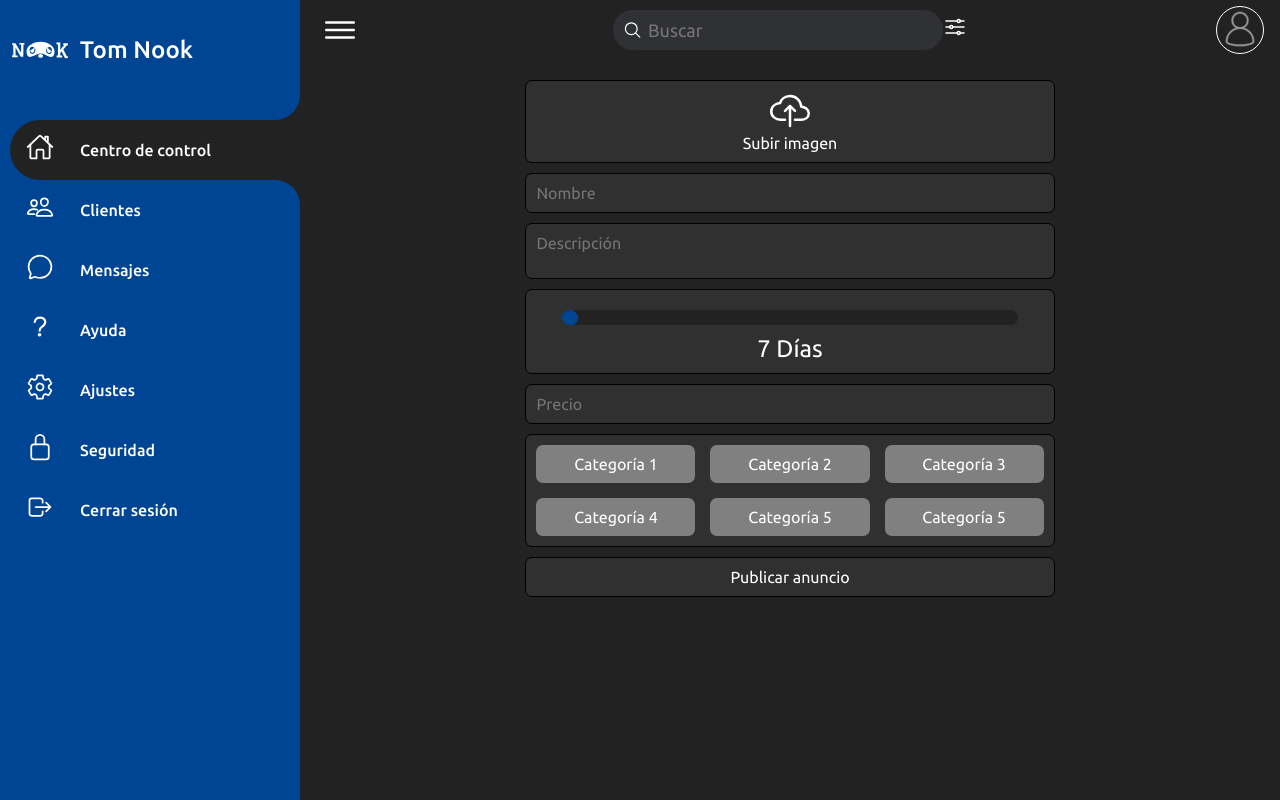
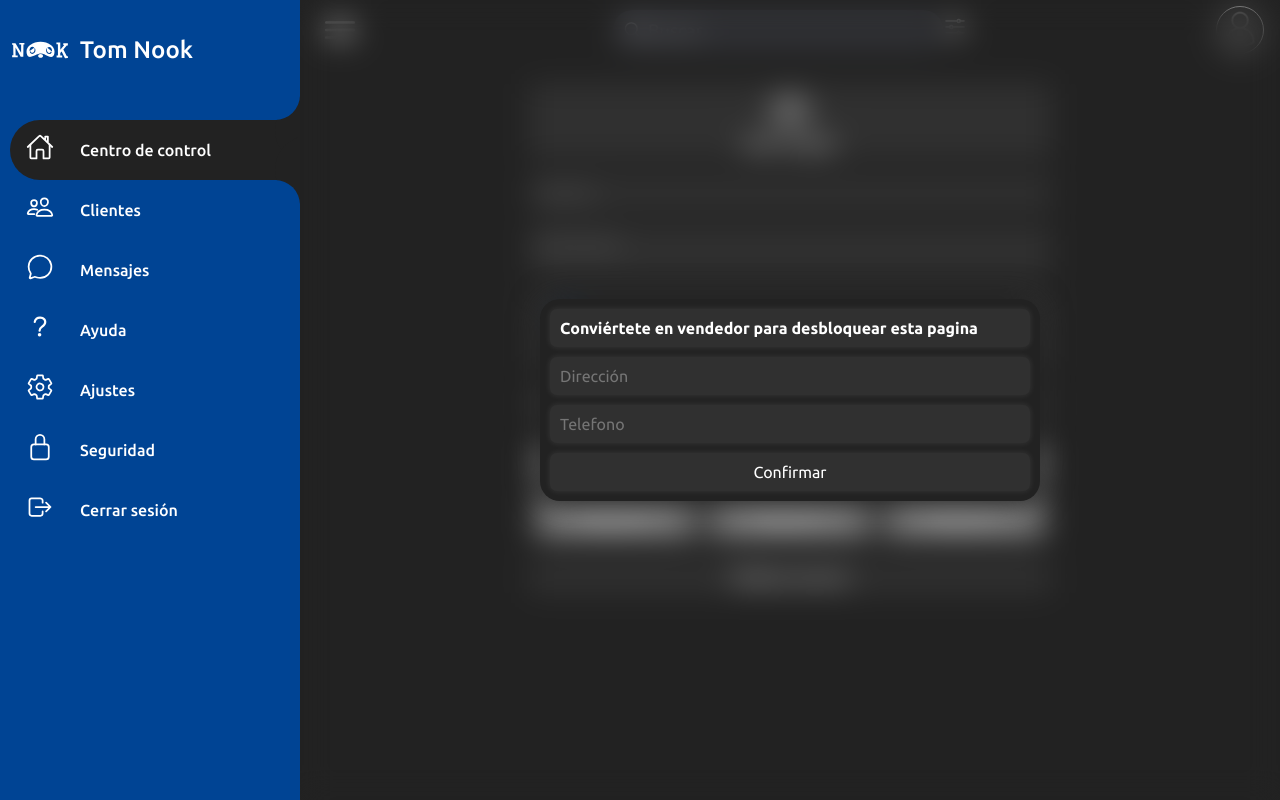
Before and after one commit to AlaitzCandela/Grupo3-Reto2, a PHP site: page /views/subir-anuncio.view.php in a window 1280 px wide. Run offline with PHP 8.4, Linux system fonts and the light colour scheme.

Commit message:
Cambios varios

```diff
--- a/servidor/web/css/styles.css
+++ b/servidor/web/css/styles.css
@@ -291,7 +291,7 @@ main .profile-pic img {
 }
 
 
-.contenedor-formulario {
+.contenido {
     color: white;
     margin: 80px auto 50px auto;
     width: 90%;
@@ -301,7 +301,7 @@ input[type="file"] {
     display: none;
 }
 
-.contenedor-formulario form {
+.contenido form {
     width: 60%;
     max-width: 800px;
     margin: 0 auto;
@@ -315,7 +315,7 @@ input[type="file"] {
     display: none;
 }
 
-.contenedor-formulario form label {
+.contenido form label {
     cursor: pointer;
 }
 
@@ -336,7 +336,7 @@ input[type="file"] {
     object-fit: scale-down;
 }
 
-.contenedor-formulario form > *:nth-child(n) {
+.contenido form > *:nth-child(n) {
     color: white;
     font-size: 1em;
     background-color: var(--black2);
@@ -348,11 +348,11 @@ input[type="file"] {
     padding: 10px;
 }
 
-.contenedor-formulario form label:first-child {
+.contenido form label:first-child {
     text-align: center;
 }
 
-.contenedor-formulario form label img {
+.contenido form label img {
     max-width: 100%;
 }
 
@@ -361,7 +361,7 @@ input[type="range"] {
     border: none;
 }
 
-.contenedor-formulario form textarea {
+.contenido form textarea {
     width: 60%;
     resize: none;
 }
@@ -414,18 +414,18 @@ input[type="range"] {
     box-shadow: -407px 0 0 400px var(--blue);
 }
 
-.contenedor-formulario p {
+.contenido p {
     transition: .2s;
     cursor: pointer;
     display: none;
     text-align: center;
 }
 
-.contenedor-formulario p:hover {
+.contenido p:hover {
     background-color: var(--blue);
 }
 
-.contenedor-formulario .categorias {
+.contenido .categorias {
     display: grid;
     grid-gap: 15px;
     grid-template-columns: repeat(3, 1fr);
@@ -465,12 +465,12 @@ label {
     background-color: var(--blue2);
 }
 
-.contenedor-formulario form input[type="submit"] {
+.contenido form input[type="submit"] {
     cursor: pointer;
     background-color: var(--black2);
 }
 
-.contenedor-formulario form input[type="submit"]:hover {
+.contenido form input[type="submit"]:hover {
     animation-name: btnSubmit;
     animation-duration: 1s;
     animation-iteration-count: infinite;
@@ -484,6 +484,107 @@ label {
     to{
         background-color: var(--blue2);
     }
+}
+
+.modal {
+    height: 100%;
+    width: 100%;
+    position: absolute;
+    top: 0;
+    left: 0;
+    backdrop-filter: blur(15px);
+    display: flex;
+    justify-content: center;
+    align-items: center;
+}
+
+.modal form {
+    background-color: var(--black1);
+    padding: 10px;
+    border-radius: 20px;
+    box-shadow: 0 0 30px var(--black1);
+    max-width: 500px;
+}
+
+.modal form > *:last-child {
+    margin: 0;
+}
+
+.modal form > *:nth-child(n) {
+    transition: .2s;
+    border: none;
+    box-shadow: 0 0 6px rgba(255, 255, 255, 0.1);
+}
+
+.modal form > *:nth-child(n):hover {
+    box-shadow: 0 0 6px var(--blue);
+}
+
+.modal form > *:nth-child(n):focus {
+    box-shadow: 0 0 10px var(--blue2);
+}
+
+.modal form > *:last-child:hover {
+    box-shadow: 0 0 10px var(--blue2);
+}
+
+
+.detalleAnuncio {
+    font-size: 1.5em;
+    column-gap: 100px;
+    color: white;
+    width: 90%;
+    margin: 7.5vh auto 0 auto;
+    display: grid;
+    grid-template-columns: repeat(2, 1fr);
+    grid-template-rows: 1fr;
+    min-height: 92.5vh;
+    align-items: center;
+    justify-items: center;
+}
+
+.detalleAnuncio img {
+    max-width: 100%;
+    max-height: 100%;
+    object-fit: scale-down;
+}
+
+.detalleAnuncio .informacion {
+    height: 100%;
+    display: flex;
+    flex-direction: column;
+    justify-content: center;
+}
+
+.detalleAnuncio .informacion > :not(:last-child) {
+    margin-bottom: 10px;
+}
+
+.detalleAnuncio .informacion #precio {
+    font-size: 2em;
+}
+
+
+.detalleAnuncio hr {
+    border-bottom: 1px solid rgb(223, 223, 223);
+}
+
+.detalleAnuncio #favoritos {
+    transition: .2s;
+    cursor: pointer;
+    color: lightgray;
+    font-size: 1.5em;
+    margin-top: 10px;
+}
+
+.detalleAnuncio #favoritos:hover {
+    color: rgb(196, 160, 0);
+    font-size: 1.5em;
+    margin-top: 10px;
+}
+
+.detalleAnuncio #favoritos.seleccionado {
+    color: rgb(255, 208, 0);
 }
 
 @media screen and (max-width: 991px) {
--- a/servidor/web/javaScript/app.js
+++ b/servidor/web/javaScript/app.js
@@ -9,6 +9,17 @@ toggle.onclick = function() {
     main.classList.toggle('active');
     topbar.classList.toggle('active');
 }
+
+$('#favoritos').on('click',() => {
+  console.log($('#favoritos').prop('name'));
+  if($('#favoritos').prop('name') == 'star-outline') {
+    $('#favoritos').prop('name','star');
+  }
+  else {
+    $('#favoritos').prop('name','star-outline');
+  }
+  document.querySelector('#favoritos').classList.toggle('seleccionado');
+});
 
 imgInp.onchange = evt => {
   $("#btnBorrarImagen").css('display','block');
--- a/servidor/web/views/subir-anuncio.view.php
+++ b/servidor/web/views/subir-anuncio.view.php
@@ -16,7 +16,15 @@
                 require "./partials/topbar.php";
             ?>
 
-            <div class="contenedor-formulario">
+            <div class="contenido">
+                <div class="modal">
+                    <form action="" method="post">
+                        <h3>Convi&eacute;rtete en vendedor para desbloquear esta pagina</h3>
+                        <input type="text" name="direccion" id="direccion" autocomplete="off" required placeholder="Direcci&oacute;n">
+                        <input type="tel" name="telefono" id="telefono" autocomplete="off" required placeholder="Telefono">
+                        <input type="submit" name="registroVendedor" value="Confirmar">
+                    </form>
+                </div>
             <form action="" method="post">
                     <label for="img-input"><img src="#" alt="   " id="preview"><svg xmlns="http://www.w3.org/2000/svg" id="placeholder-img" viewBox="0 0 512 512"><title>Cloud Upload</title><path d="M320 367.79h76c55 0 100-29.21 100-83.6s-53-81.47-96-83.6c-8.89-85.06-71-136.8-144-136.8-69 0-113.44 45.79-128 91.2-60 5.7-112 43.88-112 106.4s54 106.4 120 106.4h56" fill="none" stroke="currentColor" stroke-linecap="round" stroke-linejoin="round" stroke-width="32"/><path fill="none" stroke="currentColor" stroke-linecap="round" stroke-linejoin="round" stroke-width="32" d="M320 255.79l-64-64-64 64M256 448.21V207.79"/></svg><span id="placeholder">Subir imagen</span></label>
                     <input type="file" name="imagen" id="img-input" accept="image/*">
@@ -66,7 +74,7 @@
                             <label for="cat6">Categor&iacute;a 5</label>
                         </div>
                     </div>
-                    <input type="submit" value="Publicar anuncio">
+                    <input type="submit" name="publicar" value="Publicar anuncio">
                 </form>
             </div>
         </main>
```
Also changed, not shown: other parts of servidor/web/css/styles.css (+29 -4 lines), servidor/web/views/detalle-anuncio.view.php (added, +36 -0 lines).
